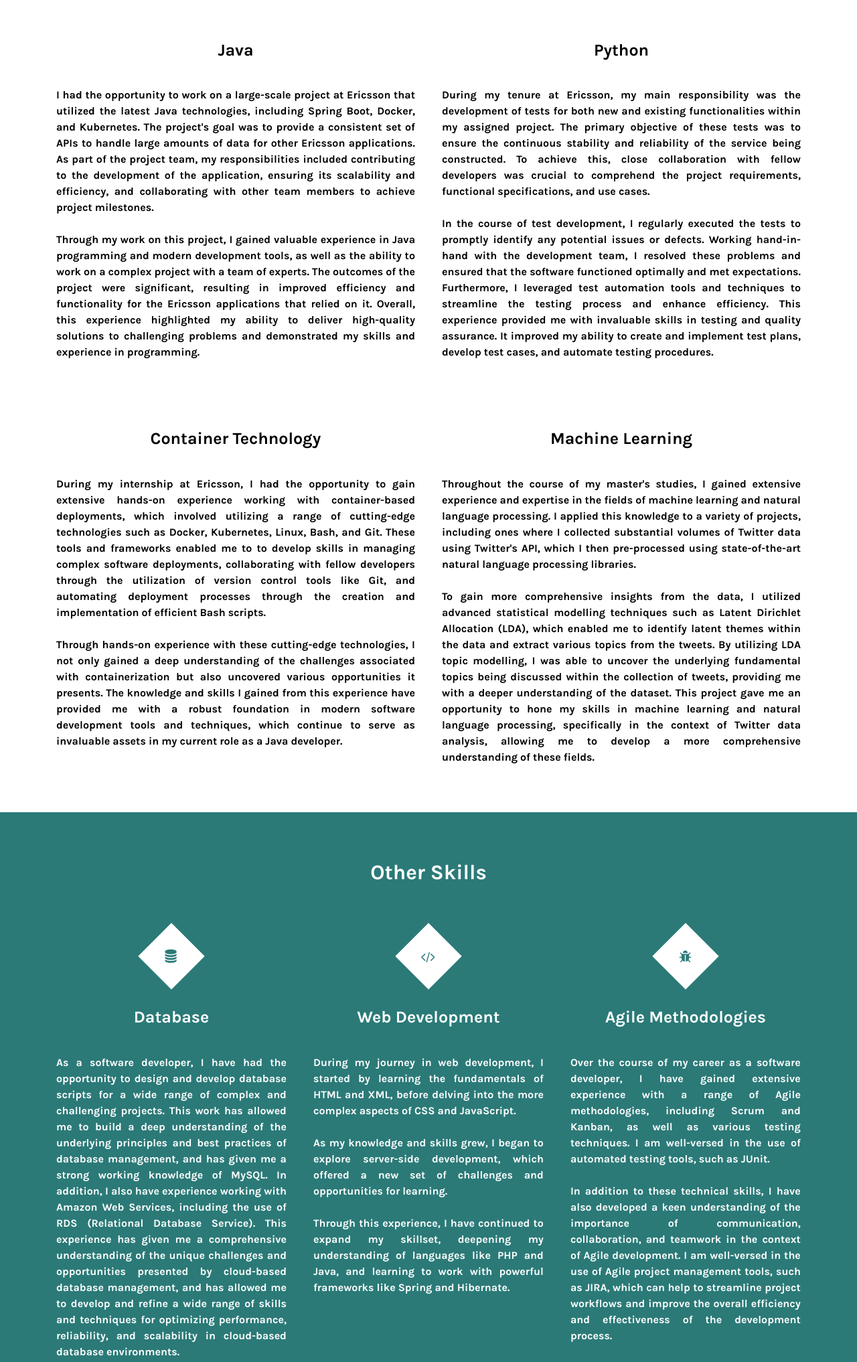
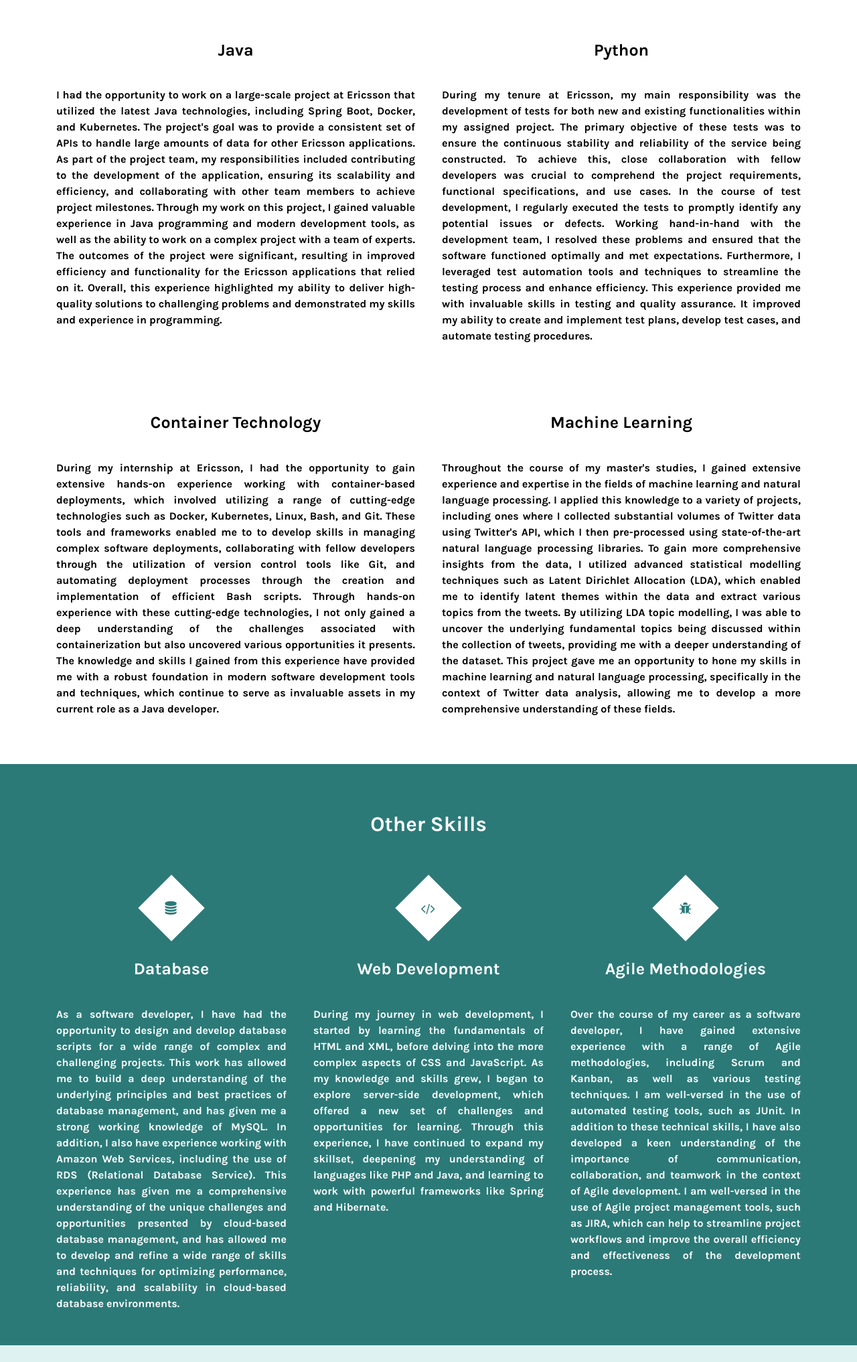
Before and after one commit to Misbah-Rizaee/Misbah-Rizaee.github.io, a plain HTML site: page index.html in a window 1280 px wide. Shown: the part 680-2714 px from the top of the page at 67% size. Drawn offline with Linux system fonts and the light colour scheme.

Commit message:
experience updated

```diff
--- a/index.html
+++ b/index.html
@@ -51,22 +51,22 @@
 				<div class="container2-row">
 					<div class="container2-columns">
 						<h5>Java</h5>
-						<p style="text-align:justify;">I had the opportunity to work on a large-scale project at Ericsson that utilized the latest Java technologies, including Spring Boot, Docker, and Kubernetes. The project's goal was to provide a consistent set of APIs to handle large amounts of data for other Ericsson applications. As part of the project team, my responsibilities included contributing to the development of the application, ensuring its scalability and efficiency, and collaborating with other team members to achieve project milestones. <br><br> Through my work on this project, I gained valuable experience in Java programming and modern development tools, as well as the ability to work on a complex project with a team of experts. The outcomes of the project were significant, resulting in improved efficiency and functionality for the Ericsson applications that relied on it. Overall, this experience highlighted my ability to deliver high-quality solutions to challenging problems and demonstrated my skills and experience in programming.</p>
+						<p style="text-align:justify;">I had the opportunity to work on a large-scale project at Ericsson that utilized the latest Java technologies, including Spring Boot, Docker, and Kubernetes. The project's goal was to provide a consistent set of APIs to handle large amounts of data for other Ericsson applications. As part of the project team, my responsibilities included contributing to the development of the application, ensuring its scalability and efficiency, and collaborating with other team members to achieve project milestones. Through my work on this project, I gained valuable experience in Java programming and modern development tools, as well as the ability to work on a complex project with a team of experts. The outcomes of the project were significant, resulting in improved efficiency and functionality for the Ericsson applications that relied on it. Overall, this experience highlighted my ability to deliver high-quality solutions to challenging problems and demonstrated my skills and experience in programming.</p>
 					</div>
 
 					<div class="container2-columns">
 						<h5>Python</h5>
-						<p style="text-align:justify;">During my tenure at Ericsson, my main responsibility was the development of tests for both new and existing functionalities within my assigned project. The primary objective of these tests was to ensure the continuous stability and reliability of the service being constructed. To achieve this, close collaboration with fellow developers was crucial to comprehend the project requirements, functional specifications, and use cases. <br><br> In the course of test development, I regularly executed the tests to promptly identify any potential issues or defects. Working hand-in-hand with the development team, I resolved these problems and ensured that the software functioned optimally and met expectations. Furthermore, I leveraged test automation tools and techniques to streamline the testing process and enhance efficiency. This experience provided me with invaluable skills in testing and quality assurance. It improved my ability to create and implement test plans, develop test cases, and automate testing procedures.</p>
+						<p style="text-align:justify;">During my tenure at Ericsson, my main responsibility was the development of tests for both new and existing functionalities within my assigned project. The primary objective of these tests was to ensure the continuous stability and reliability of the service being constructed. To achieve this, close collaboration with fellow developers was crucial to comprehend the project requirements, functional specifications, and use cases. In the course of test development, I regularly executed the tests to promptly identify any potential issues or defects. Working hand-in-hand with the development team, I resolved these problems and ensured that the software functioned optimally and met expectations. Furthermore, I leveraged test automation tools and techniques to streamline the testing process and enhance efficiency. This experience provided me with invaluable skills in testing and quality assurance. It improved my ability to create and implement test plans, develop test cases, and automate testing procedures.</p>
 					</div>
 
 					<div class="container2-columns">
 						<h5>Container Technology</h5>
-						<p style="text-align:justify;">During my internship at Ericsson, I had the opportunity to gain extensive hands-on experience working with container-based deployments, which involved utilizing a range of cutting-edge technologies such as Docker, Kubernetes, Linux, Bash, and Git. These tools and frameworks enabled me to to develop skills in managing  complex software deployments, collaborating with fellow developers through the utilization of version control tools like Git, and automating deployment processes through the creation and implementation of efficient Bash scripts. <br><br> Through hands-on experience with these cutting-edge technologies, I not only gained a deep understanding of the challenges associated with containerization but also uncovered various opportunities it presents. The knowledge and skills I gained from this experience have provided me with a robust foundation in modern software development tools and techniques, which continue to serve as invaluable assets in my current role as a Java developer. </p>
+						<p style="text-align:justify;">During my internship at Ericsson, I had the opportunity to gain extensive hands-on experience working with container-based deployments, which involved utilizing a range of cutting-edge technologies such as Docker, Kubernetes, Linux, Bash, and Git. These tools and frameworks enabled me to to develop skills in managing  complex software deployments, collaborating with fellow developers through the utilization of version control tools like Git, and automating deployment processes through the creation and implementation of efficient Bash scripts. Through hands-on experience with these cutting-edge technologies, I not only gained a deep understanding of the challenges associated with containerization but also uncovered various opportunities it presents. The knowledge and skills I gained from this experience have provided me with a robust foundation in modern software development tools and techniques, which continue to serve as invaluable assets in my current role as a Java developer. </p>
 					</div>
 
 					<div class="container2-columns">
 						<h5>Machine Learning</h5>
-						<p style="text-align:justify;">Throughout the course of my master's studies, I gained extensive experience and expertise in the fields of machine learning and natural language processing. I applied this knowledge to a variety of projects, including ones where I collected substantial volumes of Twitter data using Twitter's API, which I then pre-processed using state-of-the-art natural language processing libraries. <br><br> To gain more comprehensive insights from the data, I utilized advanced statistical modelling techniques such as Latent Dirichlet Allocation (LDA), which enabled me to identify latent themes within the data and extract various topics from the tweets. By utilizing LDA topic modelling, I was able to uncover the underlying fundamental topics being discussed within the collection of tweets, providing me with a deeper understanding of the dataset. This project gave me an opportunity to hone my skills in machine learning and natural language processing, specifically in the context of Twitter data analysis, allowing me to develop a more comprehensive understanding of these fields.</p>
+						<p style="text-align:justify;">Throughout the course of my master's studies, I gained extensive experience and expertise in the fields of machine learning and natural language processing. I applied this knowledge to a variety of projects, including ones where I collected substantial volumes of Twitter data using Twitter's API, which I then pre-processed using state-of-the-art natural language processing libraries. To gain more comprehensive insights from the data, I utilized advanced statistical modelling techniques such as Latent Dirichlet Allocation (LDA), which enabled me to identify latent themes within the data and extract various topics from the tweets. By utilizing LDA topic modelling, I was able to uncover the underlying fundamental topics being discussed within the collection of tweets, providing me with a deeper understanding of the dataset. This project gave me an opportunity to hone my skills in machine learning and natural language processing, specifically in the context of Twitter data analysis, allowing me to develop a more comprehensive understanding of these fields.</p>
 					</div>
 				</div>
 			</div>
@@ -87,7 +87,7 @@
 							<i class='fa fa-code'></i>
 						</div>
 						<h5>Web Development</h5>
-						<p style="text-align:justify;">During my journey in web development, I started by learning the fundamentals of HTML and XML, before delving into the more complex aspects of CSS and JavaScript. <br><br> As my knowledge and skills grew, I began to explore server-side development, which offered a new set of challenges and opportunities for learning. <br><br> Through this experience, I have continued to expand my skillset, deepening my understanding of languages like PHP and Java, and learning to work with powerful frameworks like Spring and Hibernate.</p>
+						<p style="text-align:justify;">During my journey in web development, I started by learning the fundamentals of HTML and XML, before delving into the more complex aspects of CSS and JavaScript. As my knowledge and skills grew, I began to explore server-side development, which offered a new set of challenges and opportunities for learning. Through this experience, I have continued to expand my skillset, deepening my understanding of languages like PHP and Java, and learning to work with powerful frameworks like Spring and Hibernate.</p>
 					</div>
 
 					<div class='container3-columns'>
@@ -95,7 +95,7 @@
 							<i class='fa fa-bug'></i>
 						</div>
 						<h5>Agile Methodologies</h5>
-						<p style="text-align:justify;">Over the course of my career as a software developer, I have gained extensive experience with a range of Agile methodologies, including Scrum and Kanban, as well as various testing techniques. I am well-versed in the use of automated testing tools, such as JUnit. <br><br> In addition to these technical skills, I have also developed a keen understanding of the importance of communication, collaboration, and teamwork in the context of Agile development. I am well-versed in the use of Agile project management tools, such as JIRA, which can help to streamline project workflows and improve the overall efficiency and effectiveness of the development process.</p>
+						<p style="text-align:justify;">Over the course of my career as a software developer, I have gained extensive experience with a range of Agile methodologies, including Scrum and Kanban, as well as various testing techniques. I am well-versed in the use of automated testing tools, such as JUnit. In addition to these technical skills, I have also developed a keen understanding of the importance of communication, collaboration, and teamwork in the context of Agile development. I am well-versed in the use of Agile project management tools, such as JIRA, which can help to streamline project workflows and improve the overall efficiency and effectiveness of the development process.</p>
 					</div>
 				</div>
 			</div>
@@ -115,7 +115,7 @@
 						<img src="img/er.png" alt="Ericsson">
 					</div>
 					<div class="container4-columns right">
-						<p style="text-align:justify;">During my time as an intern at Ericsson, I had the opportunity to work with a leading global technology company that is focused on developing cutting-edge software, applications, and telecommunications services. The company has a strong emphasis on IoT and 5G technologies, which are shaping the future of communication and connectivity. <br><br> Working in a team of 12 people for 8 months was an incredible learning experience that helped me grow both personally and professionally. As a team member, I was able to enhance my teamwork capabilities and improve my communication skills. Being a part of a team that consisted of both senior and junior software engineers who had years of experience was a great privilege. I was able to learn from their vast knowledge and expertise in the field, which helped me gain a deeper understanding of the intricacies involved in software development. <br><br> Being an intern at Ericsson, I was given the opportunity to contribute to real-world projects that helped me develop my skills in designing and coding software applications. I worked on various projects that included building prototypes, testing software functionalities, and collaborating with my team to solve complex problems. It was fascinating to see how my contributions as an intern could positively impact the projects and the team.</p>
+						<p style="text-align:justify;">During my time as an intern at Ericsson, I had the opportunity to work with a leading global technology company that is focused on developing cutting-edge software, applications, and telecommunications services. The company has a strong emphasis on IoT and 5G technologies, which are shaping the future of communication and connectivity. Working in a team of 12 people for 8 months was an incredible learning experience that helped me grow both personally and professionally. As a team member, I was able to enhance my teamwork capabilities and improve my communication skills. Being a part of a team that consisted of both senior and junior software engineers who had years of experience was a great privilege. I was able to learn from their vast knowledge and expertise in the field, which helped me gain a deeper understanding of the intricacies involved in software development. Being an intern at Ericsson, I was given the opportunity to contribute to real-world projects that helped me develop my skills in designing and coding software applications. I worked on various projects that included building prototypes, testing software functionalities, and collaborating with my team to solve complex problems. It was fascinating to see how my contributions as an intern could positively impact the projects and the team.</p>
 					</div>
 				</div>
 			</div>
@@ -151,7 +151,7 @@
 								<a href="https://github.com/Misbah-Rizaee/Machine-Learning-Project"><button class="container5-button">See the code &raquo;</button></a>
 							</div>
 							<div class="container5-columns-right">
-								<p>London Fire Brigade is forced to allocate a large number of fire-fighters as well as pumps around London on a daily basis. This is a time-consuming process for the LFB1, as well as a real grapple for fire-fighters. In this project, we focused on working with the LFB's large dataset to understand what features might influence the price of such service and how the notional price could be predicted using a machine learning method that works best with our dataset. <br> We first began by cleaning the dataset. This process, involved removing some unnecessary records as well as selecting the most impactful features. We then applied some regression methods such as, Linear regression, svm, lasso, ridge and k-nearest neighbors to predict the price of fire brigade service. <br> Since the data pattern is linear, we noticed that, linear regressors are the most accurate predictors and they outperform other regressors. Therefore, the top three recommended methods are linear regression, svm and ridge regression respectively. <br> We discovered a number of ways that machine learning may increase awareness inside the organization and with a hope that it would help them make better decisions. It can be concluded that in such service, the number of hours in which the pump will be on directly determines the price. Although other features would impact the price, but Pump Hour Round Up will out shadow their effect.</p>
+								<p>London Fire Brigade is forced to allocate a large number of fire-fighters as well as pumps around London on a daily basis. This is a time-consuming process for the LFB1, as well as a real grapple for fire-fighters. In this project, we focused on working with the LFB's large dataset to understand what features might influence the price of such service and how the notional price could be predicted using a machine learning method that works best with our dataset. We first began by cleaning the dataset. This process, involved removing some unnecessary records as well as selecting the most impactful features. We then applied some regression methods such as, Linear regression, svm, lasso, ridge and k-nearest neighbors to predict the price of fire brigade service. Since the data pattern is linear, we noticed that, linear regressors are the most accurate predictors and they outperform other regressors. Therefore, the top three recommended methods are linear regression, svm and ridge regression respectively. We discovered a number of ways that machine learning may increase awareness inside the organization and with a hope that it would help them make better decisions. It can be concluded that in such service, the number of hours in which the pump will be on directly determines the price. Although other features would impact the price, but Pump Hour Round Up will out shadow their effect.</p>
 							</div>
 						</div>
 					</div>
```
